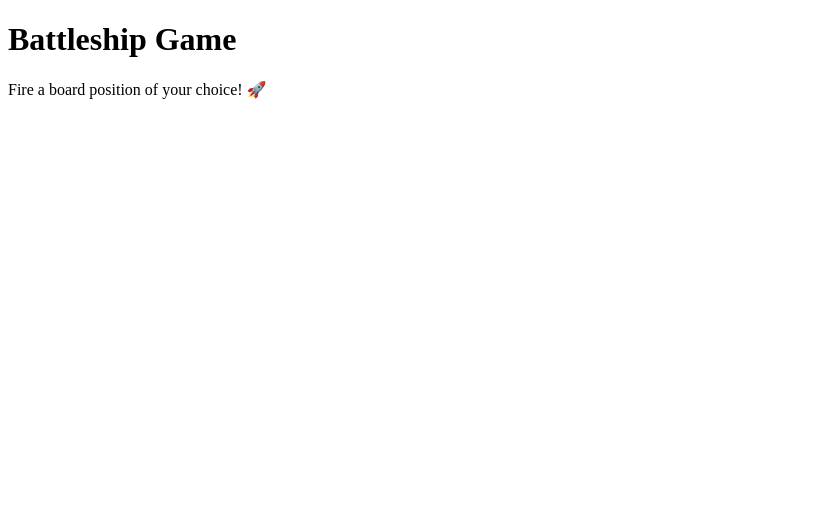
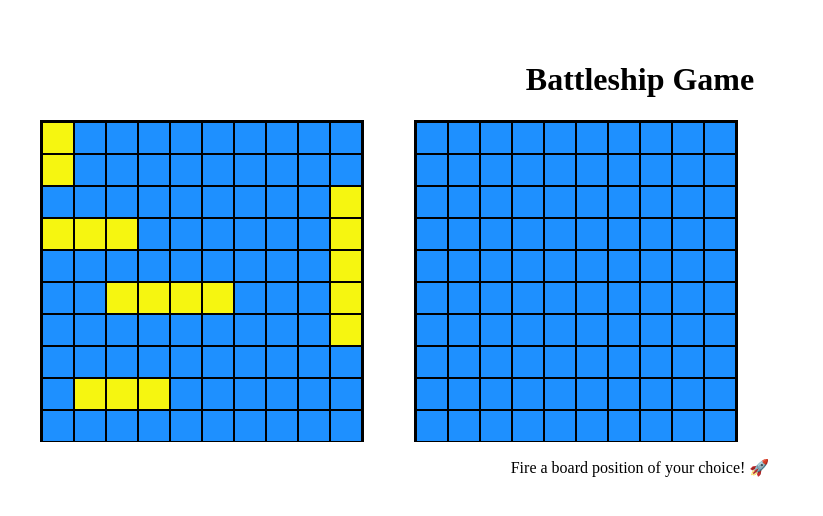
Before and after one commit to arkson/battleship-game, a React (Vite) app: page / in a window 1280 px wide. Shown: the top 516 px of the page, without its empty margins (0-823 px from the left). Built offline with nearby package versions, Linux system fonts and the light colour scheme.

Commit message:
:lipstick: add initial styles

```diff
--- a/src/App.css
+++ b/src/App.css
@@ -0,0 +1,50 @@
+#root {
+    max-width: 1280px;
+    margin: 0 auto;
+    padding: 2rem;
+    text-align: center;
+}
+
+.game-container {
+    display: flex;
+}
+
+.board {
+    display: grid;
+    grid-template-columns: repeat(10, 30px);
+    grid-template-rows: repeat(10, 30px);
+    grid-gap: 2px;
+    border: 2px solid #000;
+    width: 320px;
+}
+
+.cell {
+    width: 30px;
+    height: 30px;
+    border: 1px solid #000;
+    background-color: #1e90ff;
+    cursor: pointer;
+}
+
+.separator {
+    width: 50px;
+}
+
+.message {
+    margin: 1rem;
+}
+button {
+    margin-bottom: 1rem;
+}
+
+.player-board  .ship {
+    background-color:#f6f610;
+}
+
+.player-board .miss, .computer-board .miss {
+    background-color: #f0f0f0;
+}
+
+.player-board .hit, .computer-board .hit {
+    background-color: #ff0000;
+}
```
